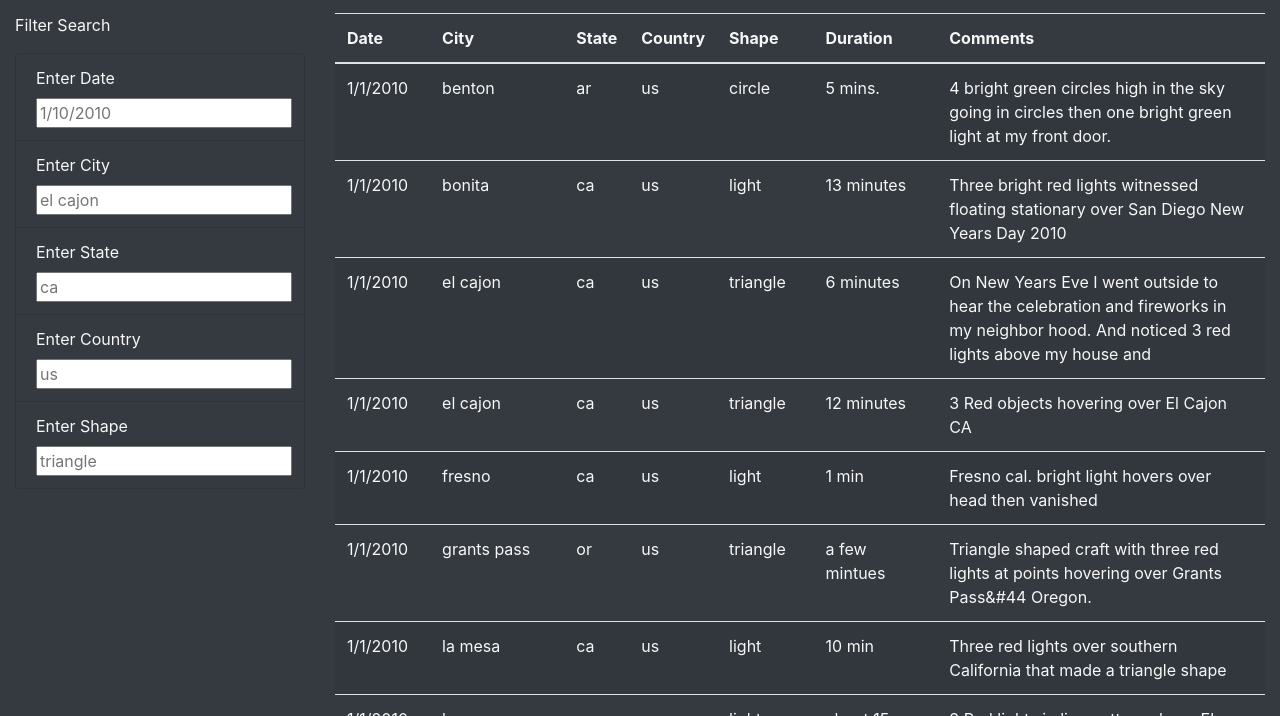
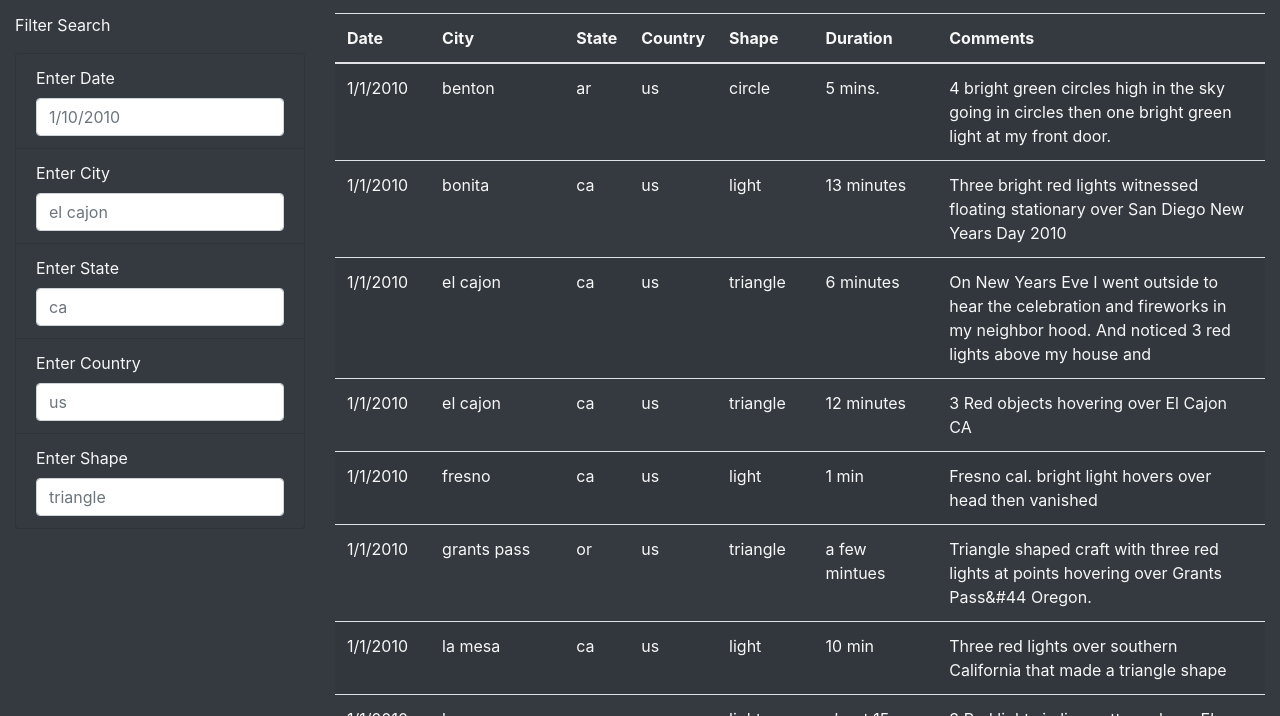
Before and after one commit to Nidaiq/UFOs, a plain HTML site: page Repo/index.html in a window 1280 px wide. Shown: the part 726-1442 px from the top of the page. Drawn offline with nearby package versions, Linux system fonts and the light colour scheme; files whose address does not match are found by name.

```diff
--- a/Repo/index.html
+++ b/Repo/index.html
@@ -43,23 +43,23 @@
         <ul class="list-group bg-dark">
           <li class="list-group-item bg-dark">
             <label for="date">Enter Date</label>
-            <input type="text" placeholder="1/10/2010" id="datetime" />
+            <input type="text" placeholder="1/10/2010" id="datetime" class = "form-control"/>
           </li>
           <li class="list-group-item bg-dark">
             <label for="City">Enter City</label>
-            <input type="text" placeholder="el cajon" id="city" />
+            <input type="text" placeholder="el cajon" id="city" class = "form-control"/>
           </li>
           <li class="list-group-item bg-dark">
             <label for="State">Enter State</label>
-            <input type="text" placeholder="ca" id="state" />
+            <input type="text" placeholder="ca" id="state" class = "form-control"/>
           </li>
           <li class="list-group-item bg-dark">
             <label for="Country">Enter Country</label>
-            <input type="text" placeholder="us" id="country" />
+            <input type="text" placeholder="us" id="country" class = "form-control"/>
           </li>
           <li class="list-group-item bg-dark">
             <label for="Shape">Enter Shape</label>
-            <input type="text" placeholder="triangle" id="shape" />
+            <input type="text" placeholder="triangle" id="shape" class = "form-control"/>
           </li>
         </ul>
       </div>
--- a/Repo/static/js/app.js
+++ b/Repo/static/js/app.js
@@ -63,7 +63,6 @@ function updateFilters() {
       // rows where the `datetime` value matches the filter value
      Object.entries(trackFilters).forEach(([key, value])=> {
       filterData = filterData.filter(row => row[key] === value);
-      console.log(key + " " + value);
     });
 
 
```
Also changed, not shown: Repo/static/js/Misc/app # .js (renamed from Repo/static/js/app # .js), Repo/static/js/Misc/app_1_module.js (renamed from Repo/static/js/app_1_module.js), Repo/static/js/Misc/ufo_starterCode.js (renamed from Repo/static/js/ufo_starterCode.js), 2 other files.
